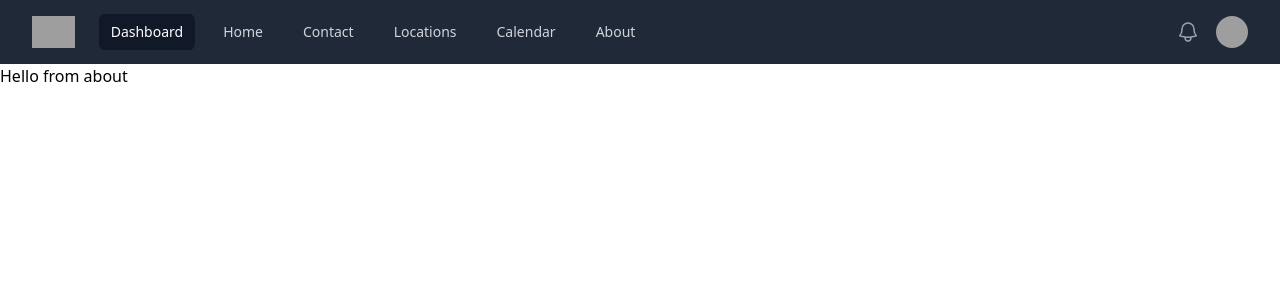
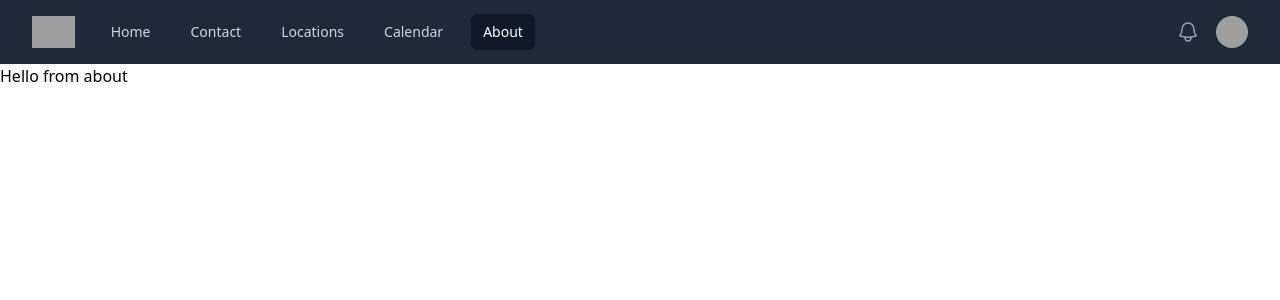
Before and after one commit to uralrdybread/CineShare, a Laravel app: page /about in a window 1280 px wide. Shown: the top 300 px of the page. Run offline with Laravel 12, Linux system fonts and the light colour scheme; style sheets or scripts are compiled from the project's sources; grey boxes are pictures that could not be loaded.

Commit message:
Finished making the navbar links and created active logic within it.

```diff
--- a/resources/views/about.blade.php
+++ b/resources/views/about.blade.php
@@ -1,5 +1,4 @@
-<x-navbar />
-
 <x-layout>
+    <x-navbar />
     Hello from about
 </x-layout>
--- a/resources/views/calendar.blade.php
+++ b/resources/views/calendar.blade.php
@@ -1 +1,3 @@
-Hello from calendar page
+<x-layout>
+    <x-navbar />
+</x-layout>
--- /dev/null
+++ b/resources/views/components/nav-link.blade.php
@@ -0,0 +1,4 @@
+@props(['active' => false])
+
+<a class="{{ $active ? 'bg-gray-900 text-white' : 'text-gray-300 hover:bg-gray-700 hover:text-white' }} rounded-md px-3 py-2 text-sm font-medium"
+    aria-current="{{ $active ? 'page' : 'false' }} " {{ $attributes }}>{{ $slot }}</a>
--- a/resources/views/components/navbar.blade.php
+++ b/resources/views/components/navbar.blade.php
@@ -37,18 +37,11 @@
                 <div class="hidden sm:ml-6 sm:block">
                     <div class="flex space-x-4">
                         <!-- Current: "bg-gray-900 text-white", Default: "text-gray-300 hover:bg-gray-700 hover:text-white" -->
-                        <a href="dashboard" class="bg-gray-900 text-white rounded-md px-3 py-2 text-sm font-medium"
-                            aria-current="page">Dashboard</a>
-                        <a href="/"
-                            class="text-gray-300 hover:bg-gray-700 hover:text-white rounded-md px-3 py-2 text-sm font-medium">Home</a>
-                        <a href="/contact"
-                            class="text-gray-300 hover:bg-gray-700 hover:text-white rounded-md px-3 py-2 text-sm font-medium">Contact</a>
-                        <a href="/locations"
-                            class="text-gray-300 hover:bg-gray-700 hover:text-white rounded-md px-3 py-2 text-sm font-medium">Locations</a>
-                        <a href="/calendar"
-                            class="text-gray-300 hover:bg-gray-700 hover:text-white rounded-md px-3 py-2 text-sm font-medium">Calendar</a>
-                        <a href="/about"
-                            class="text-gray-300 hover:bg-gray-700 hover:text-white rounded-md px-3 py-2 text-sm font-medium">About</a>
+                        <x-nav-link href="/" :active="request()->is('/')">Home</x-nav-link>
+                        <x-nav-link href="/contact" :active="request()->is('contact')">Contact</x-nav-link>
+                        <x-nav-link href="/locations" :active="request()->is('locations')">Locations</x-nav-link>
+                        <x-nav-link href="/calendar" :active="request()->is('calendar')">Calendar</x-nav-link>
+                        <x-nav-link href="/about" :active="request()->is('about')">About</x-nav-link>
                     </div>
                 </div>
             </div>
--- a/resources/views/contact.blade.php
+++ b/resources/views/contact.blade.php
@@ -1 +1,3 @@
-Hello from contact page
+<x-layout>
+    <x-navbar />
+</x-layout>
--- a/resources/views/locations.blade.php
+++ b/resources/views/locations.blade.php
@@ -1 +1,3 @@
-Hello from locations page
+<x-layout>
+    <x-navbar />
+</x-layout>
--- a/routes/web.php
+++ b/routes/web.php
@@ -6,12 +6,22 @@ Route::get('/', function () {
     return view('home');
 });
 
+Route::get('contact', function () {
+    return view('contact');
+});
+
+Route::get('locations', function () {
+    return view('locations');
+});
+
+Route::get('calendar', function () {
+    return view('calendar');
+});
 
 Route::get('about', function () {
     return view('about');
 });
 
-
-Route::get('contact', function () {
-    return view('contact');
+Route::get('about', function () {
+    return view('about');
 });
```
